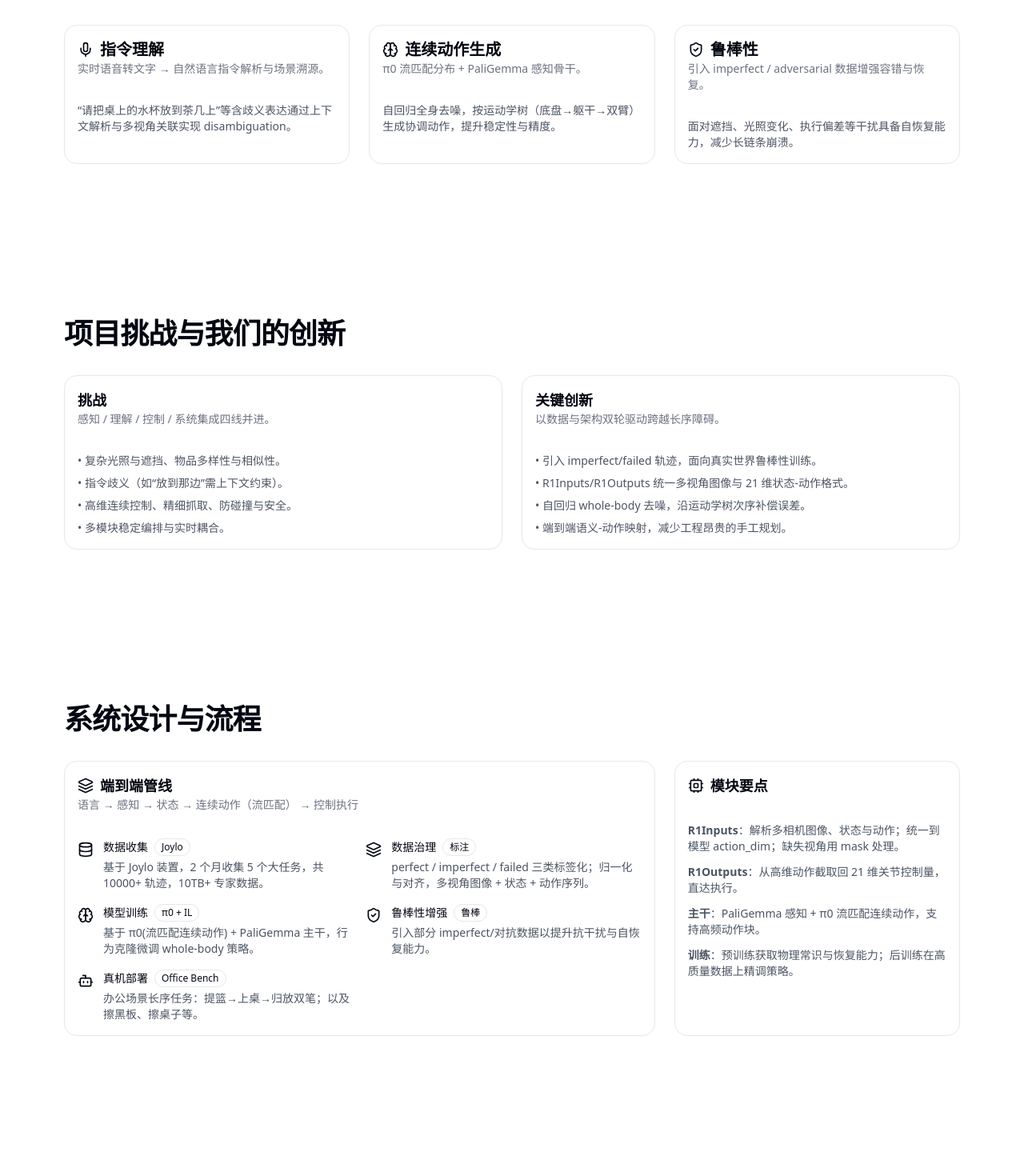
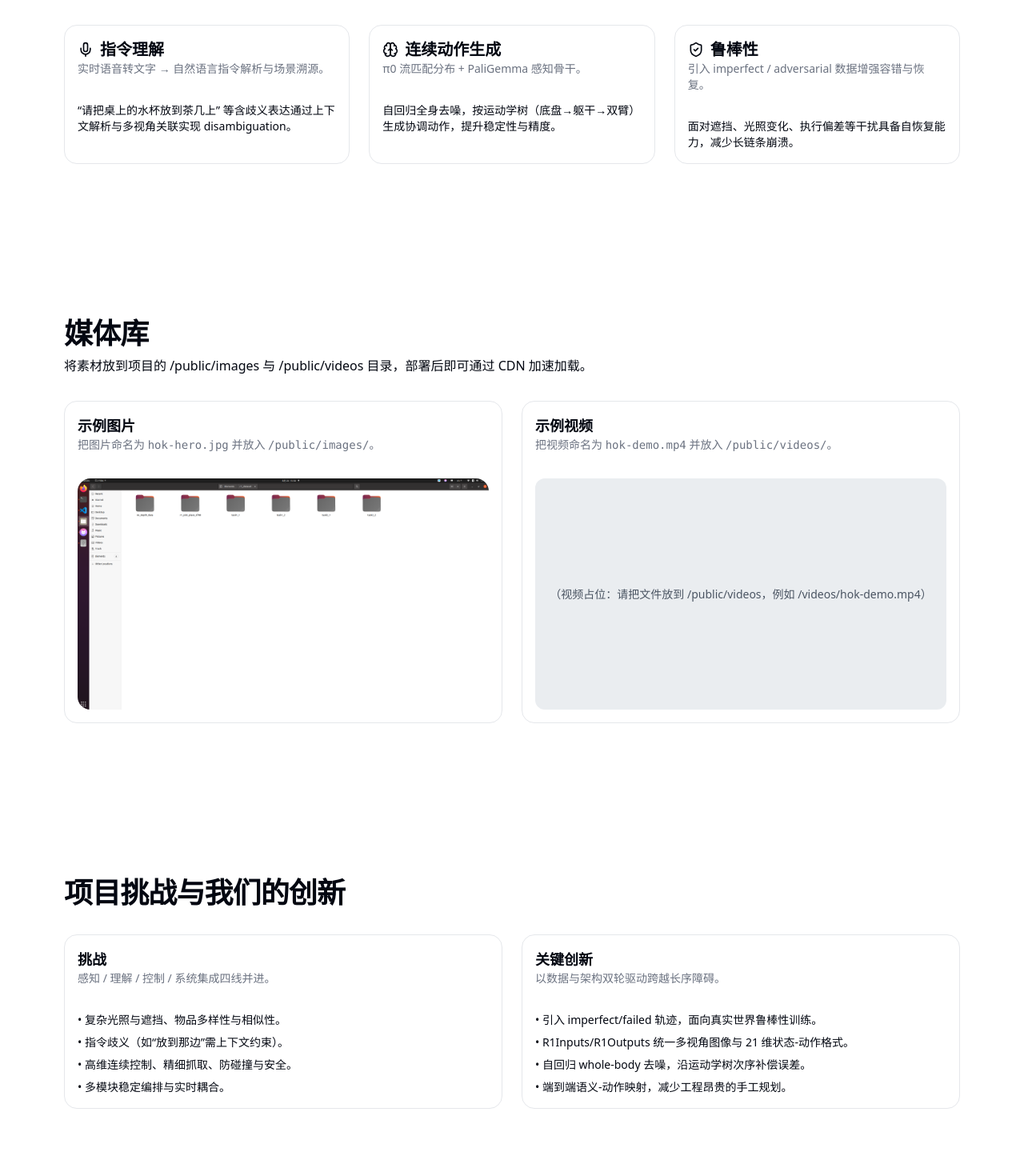
Before and after one commit to little-song-whn/hok-showcase, a React (Vite) app: page / in a window 1280 px wide. Shown: the part 865-2310 px from the top of the page at 80% size. Built offline with nearby package versions, Linux system fonts and the light colour scheme; the HTML template or start-up script is replaced by a standard one.

Commit message:
add media assets

```diff
--- a/src/HOKShowcase.tsx
+++ b/src/HOKShowcase.tsx
@@ -1,4 +1,4 @@
-import React from "react";
+import React, { useState } from "react";
 import { motion } from "framer-motion";
 // Icons: avoid non-existent names (e.g., Robot). Use existing lucide icons only.
 import { Cpu, Brain, Bot, Database, Layers, Mic, Github, Link as LinkIcon, ChevronRight, Sparkles, Users, BarChart2, ShieldCheck, Settings2, PlayCircle, FileText } from "lucide-react";
@@ -52,6 +52,29 @@ const Stat = ({ label, value }: StatProps) => (
   </Card>
 );
 
+// —— 媒体组件：图片/视频带占位与加载失败回退
+function MediaImage({ src, alt, className = "" }: { src: string; alt?: string; className?: string }) {
+  const [ok, setOk] = useState(true);
+  return ok ? (
+    <img src={src} alt={alt ?? "image"} className={`block ${className}`} onError={() => setOk(false)} />
+  ) : (
+    <figure className={`bg-muted rounded-xl flex items-center justify-center ${className}`}>
+      <span className="text-sm text-gray-600">（图片占位：请把文件放到 /public/images，例如 {src}）</span>
+    </figure>
+  );
+}
+
+function MediaVideo({ src, poster, className = "", autoPlay=false, loop=false, muted=false }: { src: string; poster?: string; className?: string; autoPlay?: boolean; loop?: boolean; muted?: boolean }) {
+  const [ok, setOk] = useState(true);
+  return ok ? (
+    <video src={src} poster={poster} controls className={`block ${className}`} autoPlay={autoPlay} loop={loop} muted={muted} onError={() => setOk(false)} />
+  ) : (
+    <figure className={`bg-muted rounded-xl flex items-center justify-center ${className}`}>
+      <span className="text-sm text-gray-600">（视频占位：请把文件放到 /public/videos，例如 {src}）</span>
+    </figure>
+  );
+}
+
 const steps = [
   { icon: <Database className="w-5 h-5"/>, title: "数据收集", desc: "基于 Joylo 装置，2 个月收集 5 个大任务，共 10000+ 轨迹，10TB+ 专家数据。", pill: "Joylo" },
   { icon: <Layers className="w-5 h-5"/>, title: "数据治理", desc: "perfect / imperfect / failed 三类标签化；归一化与对齐，多视角图像 + 状态 + 动作序列。", pill: "标注" },
@@ -75,7 +98,7 @@ function DiagnosticsPanel() {
         {checks.map((c) => (
           <li key={c.name} className="flex items-center justify-between gap-3">
             <span>{c.name}{c.note ? `（${c.note}）` : ""}</span>
-            <Badge>{c.pass ? "PASS" : "FAIL"}</Badge>
+            <Badge variant={c.pass ? "secondary" : "destructive"}>{c.pass ? "PASS" : "FAIL"}</Badge>
           </li>
         ))}
       </ul>
@@ -93,7 +116,7 @@ export default function HOKShowcase() {
   return (
     <div className="min-h-screen bg-background text-foreground">
       {/* 顶部导航 */}
-      <header className="sticky top-0 z-40 backdrop-blur supports-[backdrop-filter]:bg-white/60 border-b bg-white">
+      <header className="sticky top-0 z-40 backdrop-blur supports-[backdrop-filter]:bg-background/60 border-b">
         <div className="mx-auto max-w-6xl px-4 h-16 flex items-center justify-between">
           <a href="#hero" className="flex items-center gap-2 font-semibold">
             <Bot className="w-5 h-5"/>
@@ -102,6 +125,7 @@ export default function HOKShowcase() {
           <nav className="hidden md:flex items-center gap-4 text-sm">
             {[
               ["摘要", "abstract"],
+              ["媒体库", "media"],
               ["挑战与创新", "challenges"],
               ["系统与流程", "system"],
               ["数据与训练", "data"],
@@ -115,7 +139,7 @@ export default function HOKShowcase() {
             ))}
           </nav>
           <div className="hidden md:block">
-            <Button asChild>
+            <Button asChild size="sm">
               <a href="#contact">联系我们</a>
             </Button>
           </div>
@@ -126,16 +150,16 @@ export default function HOKShowcase() {
       <section id="hero" className="relative overflow-hidden">
         <div className="mx-auto max-w-6xl px-4 py-16 md:py-24 grid md:grid-cols-2 gap-10 items-center">
           <motion.div initial={{ opacity: 0, y: 12 }} animate={{ opacity: 1, y: 0 }} transition={{ duration: 0.6 }}>
-            <Badge className="mb-3">HOK（Honor Of King）</Badge>
+            <Badge className="mb-3" variant="secondary">HOK（Honor Of King）</Badge>
             <h1 className="text-4xl md:text-5xl font-bold leading-tight tracking-tight">长序协整：办公场景全身控制决策引擎</h1>
-            <p className="mt-4 text-lg text-gray-600 max-w-xl">
+            <p className="mt-4 text-lg text-muted-foreground max-w-xl">
               通过海量真实专家轨迹、改进的 VLM/VLA 模型与行为克隆微调，机器人可理解自然语言并在真实办公环境中完成长序任务。
             </p>
             <div className="mt-6 flex flex-wrap gap-3">
-              <Badge className="gap-1"><Cpu className="w-3.5 h-3.5"/> PaliGemma</Badge>
-              <Badge className="gap-1"><Sparkles className="w-3.5 h-3.5"/> π0 Flow</Badge>
-              <Badge className="gap-1"><Database className="w-3.5 h-3.5"/> 10TB 数据</Badge>
-              <Badge className="gap-1"><Settings2 className="w-3.5 h-3.5"/> Whole-Body</Badge>
+              <Badge variant="outline" className="gap-1"><Cpu className="w-3.5 h-3.5"/> PaliGemma</Badge>
+              <Badge variant="outline" className="gap-1"><Sparkles className="w-3.5 h-3.5"/> π0 Flow</Badge>
+              <Badge variant="outline" className="gap-1"><Database className="w-3.5 h-3.5"/> 10TB 数据</Badge>
+              <Badge variant="outline" className="gap-1"><Settings2 className="w-3.5 h-3.5"/> Whole-Body</Badge>
             </div>
             <div className="mt-8 flex gap-3">
               <Button asChild>
@@ -143,7 +167,7 @@ export default function HOKShowcase() {
                   <PlayCircle className="w-4 h-4"/> 查看演示
                 </a>
               </Button>
-              <Button asChild>
+              <Button variant="outline" asChild>
                 <a href="#system" className="inline-flex items-center gap-2">
                   了解系统 <ChevronRight className="w-4 h-4"/>
                 </a>
@@ -157,7 +181,7 @@ export default function HOKShowcase() {
                 <figure className="aspect-video w-full bg-muted flex items-center justify-center">
                   <div className="text-center p-6">
                     <Bot className="w-10 h-10 mx-auto"/>
-                    <p className="mt-3 text-sm text-gray-600">在此嵌入真机视频或效果大图（支持外链）</p>
+                    <p className="mt-3 text-sm text-muted-foreground">在此嵌入真机视频或效果大图（支持外链）</p>
                   </div>
                 </figure>
               </CardContent>
@@ -180,21 +204,45 @@ export default function HOKShowcase() {
               <CardTitle className="flex items-center gap-2 text-xl"><Mic className="w-5 h-5"/> 指令理解</CardTitle>
               <CardDescription>实时语音转文字 → 自然语言指令解析与场景溯源。</CardDescription>
             </CardHeader>
-            <CardContent className="text-sm text-gray-600">“请把桌上的水杯放到茶几上”等含歧义表达通过上下文解析与多视角关联实现 disambiguation。</CardContent>
+            <CardContent className="text-sm text-muted-foreground">“请把桌上的水杯放到茶几上” 等含歧义表达通过上下文解析与多视角关联实现 disambiguation。</CardContent>
           </Card>
           <Card className="rounded-2xl">
             <CardHeader>
               <CardTitle className="flex items-center gap-2 text-xl"><Brain className="w-5 h-5"/> 连续动作生成</CardTitle>
               <CardDescription>π0 流匹配分布 + PaliGemma 感知骨干。</CardDescription>
             </CardHeader>
-            <CardContent className="text-sm text-gray-600">自回归全身去噪，按运动学树（底盘→躯干→双臂）生成协调动作，提升稳定性与精度。</CardContent>
+            <CardContent className="text-sm text-muted-foreground">自回归全身去噪，按运动学树（底盘→躯干→双臂）生成协调动作，提升稳定性与精度。</CardContent>
           </Card>
           <Card className="rounded-2xl">
             <CardHeader>
               <CardTitle className="flex items-center gap-2 text-xl"><ShieldCheck className="w-5 h-5"/> 鲁棒性</CardTitle>
               <CardDescription>引入 imperfect / adversarial 数据增强容错与恢复。</CardDescription>
             </CardHeader>
-            <CardContent className="text-sm text-gray-600">面对遮挡、光照变化、执行偏差等干扰具备自恢复能力，减少长链条崩溃。</CardContent>
+            <CardContent className="text-sm text-muted-foreground">面对遮挡、光照变化、执行偏差等干扰具备自恢复能力，减少长链条崩溃。</CardContent>
+          </Card>
+        </div>
+      </Section>
+
+      {/* 媒体库：请把图片放到 /public/images，视频放到 /public/videos */}
+      <Section id="media" title="媒体库" subtitle="将素材放到项目的 /public/images 与 /public/videos 目录，部署后即可通过 CDN 加速加载。">
+        <div className="grid md:grid-cols-2 gap-6">
+          <Card className="rounded-2xl">
+            <CardHeader>
+              <CardTitle>示例图片</CardTitle>
+              <CardDescription>把图片命名为 <code>hok-hero.jpg</code> 并放入 <code>/public/images/</code>。</CardDescription>
+            </CardHeader>
+            <CardContent>
+              <MediaImage src="/images/hok-hero.jpg" alt="HOK Hero" className="rounded-2xl w-full aspect-video object-cover" />
+            </CardContent>
+          </Card>
+          <Card className="rounded-2xl">
+            <CardHeader>
+              <CardTitle>示例视频</CardTitle>
+              <CardDescription>把视频命名为 <code>hok-demo.mp4</code> 并放入 <code>/public/videos/</code>。</CardDescription>
+            </CardHeader>
+            <CardContent>
+              <MediaVideo src="/videos/hok-demo.mp4" poster="/images/hok-hero.jpg" className="rounded-2xl w-full aspect-video" />
+            </CardContent>
           </Card>
         </div>
       </Section>
@@ -207,7 +255,7 @@ export default function HOKShowcase() {
               <CardTitle>挑战</CardTitle>
               <CardDescription>感知 / 理解 / 控制 / 系统集成四线并进。</CardDescription>
             </CardHeader>
-            <CardContent className="text-sm text-gray-600 space-y-2">
+            <CardContent className="text-sm text-muted-foreground space-y-2">
               <p>• 复杂光照与遮挡、物品多样性与相似性。</p>
               <p>• 指令歧义（如“放到那边”需上下文约束）。</p>
               <p>• 高维连续控制、精细抓取、防碰撞与安全。</p>
@@ -219,7 +267,7 @@ export default function HOKShowcase() {
               <CardTitle>关键创新</CardTitle>
               <CardDescription>以数据与架构双轮驱动跨越长序障碍。</CardDescription>
             </CardHeader>
-            <CardContent className="text-sm text-gray-600 space-y-2">
+            <CardContent className="text-sm text-muted-foreground space-y-2">
               <p>• 引入 imperfect/failed 轨迹，面向真实世界鲁棒性训练。</p>
               <p>• R1Inputs/R1Outputs 统一多视角图像与 21 维状态-动作格式。</p>
               <p>• 自回归 whole-body 去噪，沿运动学树次序补偿误差。</p>
@@ -244,9 +292,9 @@ export default function HOKShowcase() {
                     <div className="mt-1 shrink-0">{s.icon}</div>
                     <div>
                       <div className="text-sm font-medium flex items-center gap-2">
-                        {s.title} <Badge>{s.pill}</Badge>
+                        {s.title} <Badge variant="secondary">{s.pill}</Badge>
                       </div>
-                      <p className="text-sm text-gray-600 mt-1">{s.desc}</p>
+                      <p className="text-sm text-muted-foreground mt-1">{s.desc}</p>
                     </div>
                   </li>
                 ))}
@@ -257,7 +305,7 @@ export default function HOKShowcase() {
             <CardHeader>
               <CardTitle className="flex items-center gap-2"><Cpu className="w-5 h-5"/> 模块要点</CardTitle>
             </CardHeader>
-            <CardContent className="text-sm text-gray-600 space-y-3">
+            <CardContent className="text-sm text-muted-foreground space-y-3">
               <p><b>R1Inputs</b>：解析多相机图像、状态与动作；统一到模型 action_dim；缺失视角用 mask 处理。</p>
               <p><b>R1Outputs</b>：从高维动作截取回 21 维关节控制量，直达执行。</p>
               <p><b>主干</b>：PaliGemma 感知 + π0 流匹配连续动作，支持高频动作块。</p>
@@ -269,7 +317,7 @@ export default function HOKShowcase() {
 
       {/* 数据与训练 */}
       <Section id="data" title="数据收集与训练配置">
-        <Tabs defaultValue="collect">
+        <Tabs defaultValue="collect" className="w-full">
           <TabsList className="max-w-full overflow-x-auto">
             <TabsTrigger value="collect">数据收集</TabsTrigger>
             <TabsTrigger value="label">标签与治理</TabsTrigger>
@@ -284,7 +332,7 @@ export default function HOKShowcase() {
                 </CardHeader>
                 <CardContent>
                   <figure className="aspect-video bg-muted rounded-xl flex items-center justify-center">
-                    <span className="text-sm text-gray-600">（替换为 Joylo 实拍图）</span>
+                    <span className="text-sm text-muted-foreground">（替换为 Joylo 实拍图）</span>
                   </figure>
                 </CardContent>
               </Card>
@@ -294,7 +342,7 @@ export default function HOKShowcase() {
                   <CardDescription>覆盖移动、抓取、放置、避障、环境复位等核心环节。</CardDescription>
                 </CardHeader>
                 <CardContent>
-                  <ul className="text-sm text-gray-600 space-y-2">
+                  <ul className="text-sm text-muted-foreground space-y-2">
                     <li>• 10,000+ 轨迹，&gt;10TB 数据体量</li>
                     <li>• 5 个大任务，长短序混合</li>
                     <li>• 真实办公场景，抗域外偏移</li>
@@ -310,17 +358,17 @@ export default function HOKShowcase() {
                 <CardDescription>success / fail / imperfection 三类标签；采样率重设、时序对齐与质量筛选。</CardDescription>
               </CardHeader>
               <CardContent>
-                <div className="grid md:grid-cols-3 gap-4 text-sm text-gray-600">
+                <div className="grid md:grid-cols-3 gap-4 text-sm text-muted-foreground">
                   <div>
-                    <h4 className="font-medium text-gray-900">成功（perfect）</h4>
+                    <h4 className="font-medium text-foreground">成功（perfect）</h4>
                     <p>裁剪 + 降帧 → 直用于行为克隆。</p>
                   </div>
                   <div>
-                    <h4 className="font-medium text-gray-900">不完美（imperfect）</h4>
+                    <h4 className="font-medium text-foreground">不完美（imperfect）</h4>
                     <p>可并入成功数据以扩展分布，提升泛化。</p>
                   </div>
                   <div>
-                    <h4 className="font-medium text-gray-900">失败（failed）</h4>
+                    <h4 className="font-medium text-foreground">失败（failed）</h4>
                     <p>与 RL 结合赋予惩罚信号，增强恢复能力。</p>
                   </div>
                 </div>
@@ -334,7 +382,7 @@ export default function HOKShowcase() {
                 <CardDescription>“预训练 → 后训练”两阶段策略 + 自回归 whole-body 去噪。</CardDescription>
               </CardHeader>
               <CardContent>
-                <ul className="text-sm text-gray-600 space-y-2">
+                <ul className="text-sm text-muted-foreground space-y-2">
                   <li>• 预训练：大规模多平台多任务数据（含 OXE 等），学习物理常识与自恢复。</li>
                   <li>• 微调：高质量办公场景数据上精调，实现稳定长序执行。</li>
                   <li>• 推理：按运动学树顺序生成动作，低延迟高精度。</li>
@@ -355,7 +403,7 @@ export default function HOKShowcase() {
             </CardHeader>
             <CardContent>
               <figure className="aspect-video bg-muted rounded-xl flex items-center justify-center">
-                <span className="text-sm text-gray-600">（替换为演示视频或序列帧）</span>
+                <span className="text-sm text-muted-foreground">（替换为演示视频或序列帧）</span>
               </figure>
             </CardContent>
           </Card>
@@ -366,7 +414,7 @@ export default function HOKShowcase() {
             </CardHeader>
             <CardContent>
               <figure className="aspect-video bg-muted rounded-xl flex items-center justify-center">
-                <span className="text-sm text-gray-600">（替换为演示视频或序列帧）</span>
+                <span className="text-sm text-muted-foreground">（替换为演示视频或序列帧）</span>
               </figure>
             </CardContent>
           </Card>
@@ -377,7 +425,7 @@ export default function HOKShowcase() {
             </CardHeader>
             <CardContent>
               <figure className="aspect-video bg-muted rounded-xl flex items-center justify-center">
-                <span className="text-sm text-gray-600">（替换为语音理解演示视频）</span>
+                <span className="text-sm text-muted-foreground">（替换为语音理解演示视频）</span>
               </figure>
             </CardContent>
           </Card>
@@ -391,7 +439,7 @@ export default function HOKShowcase() {
             </CardHeader>
             <CardContent>
               <figure className="aspect-[16/6] bg-muted rounded-xl flex items-center justify-center">
-                <span className="text-sm text-gray-600">（在此放置图表组件或一张静态图）</span>
+                <span className="text-sm text-muted-foreground">（在此放置图表组件或一张静态图）</span>
               </figure>
             </CardContent>
           </Card>
@@ -409,13 +457,13 @@ export default function HOKShowcase() {
               <CardTitle>HOK · 团队成员</CardTitle>
               <CardDescription>指导教师：俞扬</CardDescription>
             </CardHeader>
-            <CardContent className="grid sm:grid-cols-2 gap-4 text-sm text-gray-600">
+            <CardContent className="grid sm:grid-cols-2 gap-4 text-sm text-muted-foreground">
               <div>
-                <h4 className="font-medium text-gray-900">王浩楠（23级 本科）</h4>
+                <h4 className="font-medium text-foreground">王浩楠（23级 本科）</h4>
                 <p>硬件平台维护、专家轨迹采集与增强；Office Bench 实物环境搭建与策略部署验证。</p>
               </div>
               <div>
-                <h4 className="font-medium text-gray-900">罗文宇（23级 本科）</h4>
+                <h4 className="font-medium text-foreground">罗文宇（23级 本科）</h4>
                 <p>算法架构设计，多模态状态表征，抗干扰与容错模块，训练与鲁棒性评估。</p>
               </div>
             </CardContent>
@@ -425,7 +473,7 @@ export default function HOKShowcase() {
               <CardTitle>应用前景</CardTitle>
               <CardDescription>智能办公助理 · 新零售拣货 · 智慧康养服务 · 工业/户外拓展</CardDescription>
             </CardHeader>
-            <CardContent className="text-sm text-gray-600">
+            <CardContent className="text-sm text-muted-foreground">
               我们计划继续优化算法，引入 RL 提升泛化与自恢复，推进接口开放与生态共建，加速走向真实复杂场景落地。
             </CardContent>
           </Card>
@@ -439,7 +487,7 @@ export default function HOKShowcase() {
             <CardHeader>
               <CardTitle className="flex items-center gap-2"><FileText className="w-5 h-5"/> 论文与基准</CardTitle>
             </CardHeader>
-            <CardContent className="text-sm text-gray-600 space-y-2">
+            <CardContent className="text-sm text-muted-foreground space-y-2">
               <p>[BEHAVIOR Robot Suite] Streamlining Real-World Whole-Body Manipulation for Everyday Activities, 2025.</p>
               <p>[π0] A Vision-Language-Action Flow Model for General Robot Control, 2024/10.</p>
               <p>[Transformer] Attention is All You Need, 2017.</p>
@@ -453,9 +501,9 @@ export default function HOKShowcase() {
               <CardDescription>将你们的 Git / Demo / 数据集入口放在这里</CardDescription>
             </CardHeader>
             <CardContent className="flex flex-wrap gap-3">
-              <Button><a href="#" target="_blank" rel="noreferrer">GitHub</a></Button>
-              <Button><a href="#" target="_blank" rel="noreferrer">在线演示</a></Button>
-              <Button><a href="#" target="_blank" rel="noreferrer">数据样例</a></Button>
+              <Button variant="outline" size="sm" asChild><a href="#" target="_blank" rel="noreferrer"><Github className="w-4 h-4 mr-2"/> GitHub</a></Button>
+              <Button variant="outline" size="sm" asChild><a href="#" target="_blank" rel="noreferrer"><PlayCircle className="w-4 h-4 mr-2"/> 在线演示</a></Button>
+              <Button variant="outline" size="sm" asChild><a href="#" target="_blank" rel="noreferrer"><Database className="w-4 h-4 mr-2"/> 数据样例</a></Button>
             </CardContent>
           </Card>
         </div>
@@ -467,12 +515,12 @@ export default function HOKShowcase() {
           <CardContent className="py-6">
             <div className="grid md:grid-cols-2 gap-6 items-start">
               <div>
-                <p className="text-sm text-gray-600">感谢课题组老师与同学的支持与协作，特别感谢在点云融合与 ROS 领域给予技术帮助的伙伴。欢迎交流合作与应用落地。</p>
+                <p className="text-sm text-muted-foreground">感谢课题组老师与同学的支持与协作，特别感谢在点云融合与 ROS 领域给予技术帮助的伙伴。欢迎交流合作与应用落地。</p>
                 <div className="mt-4 flex flex-wrap gap-2">
-                  <Badge>PaliGemma</Badge>
-                  <Badge>π0</Badge>
-                  <Badge>Whole-Body</Badge>
-                  <Badge>IL + RL</Badge>
+                  <Badge variant="secondary">PaliGemma</Badge>
+                  <Badge variant="secondary">π0</Badge>
+                  <Badge variant="secondary">Whole-Body</Badge>
+                  <Badge variant="secondary">IL + RL</Badge>
                 </div>
               </div>
               <form className="grid gap-3">
@@ -487,7 +535,7 @@ export default function HOKShowcase() {
       </Section>
 
       <footer className="border-t py-10 mt-8">
-        <div className="mx-auto max-w-6xl px-4 text-sm text-gray-600 flex flex-col md:flex-row items-center justify-between gap-3">
+        <div className="mx-auto max-w-6xl px-4 text-sm text-muted-foreground flex flex-col md:flex-row items-center justify-between gap-3">
           <p>© {new Date().getFullYear()} HOK · 长序协整</p>
           <p>Made with ❤️ by Team HOK</p>
         </div>
```
Also changed, not shown: public/images/hok-hero.jpg (added).
